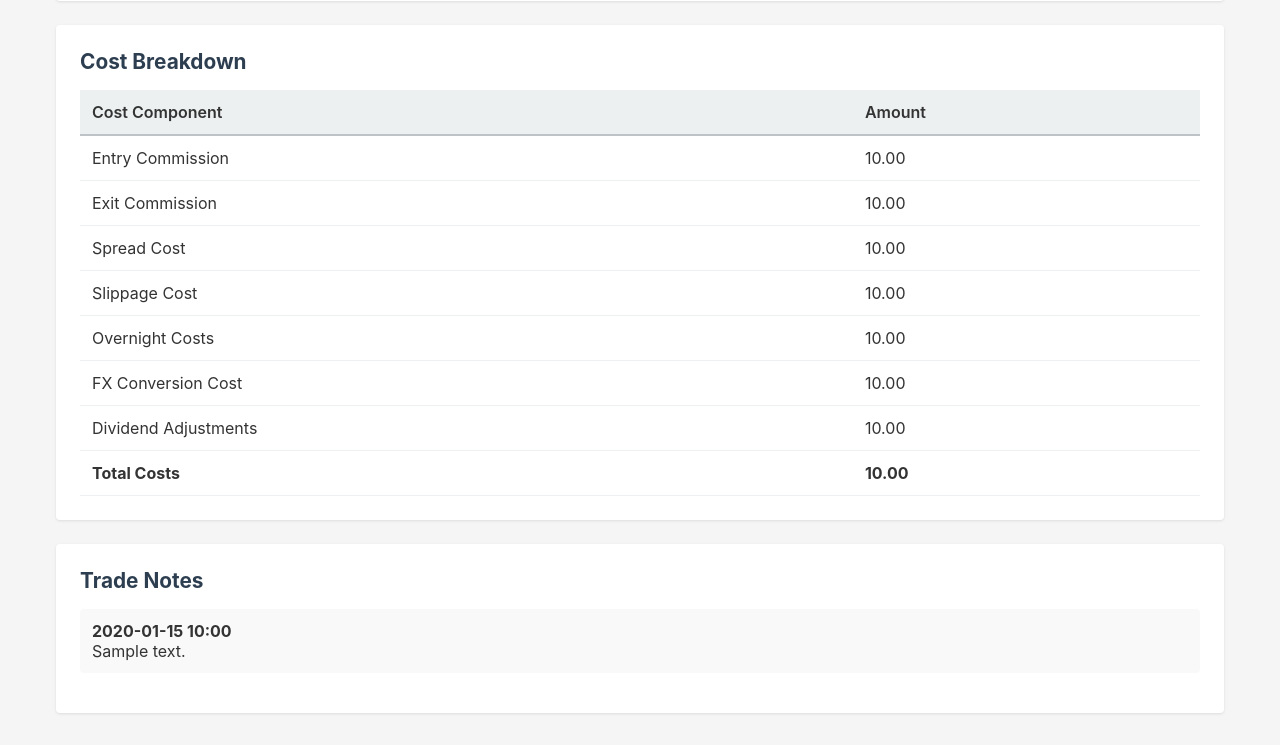
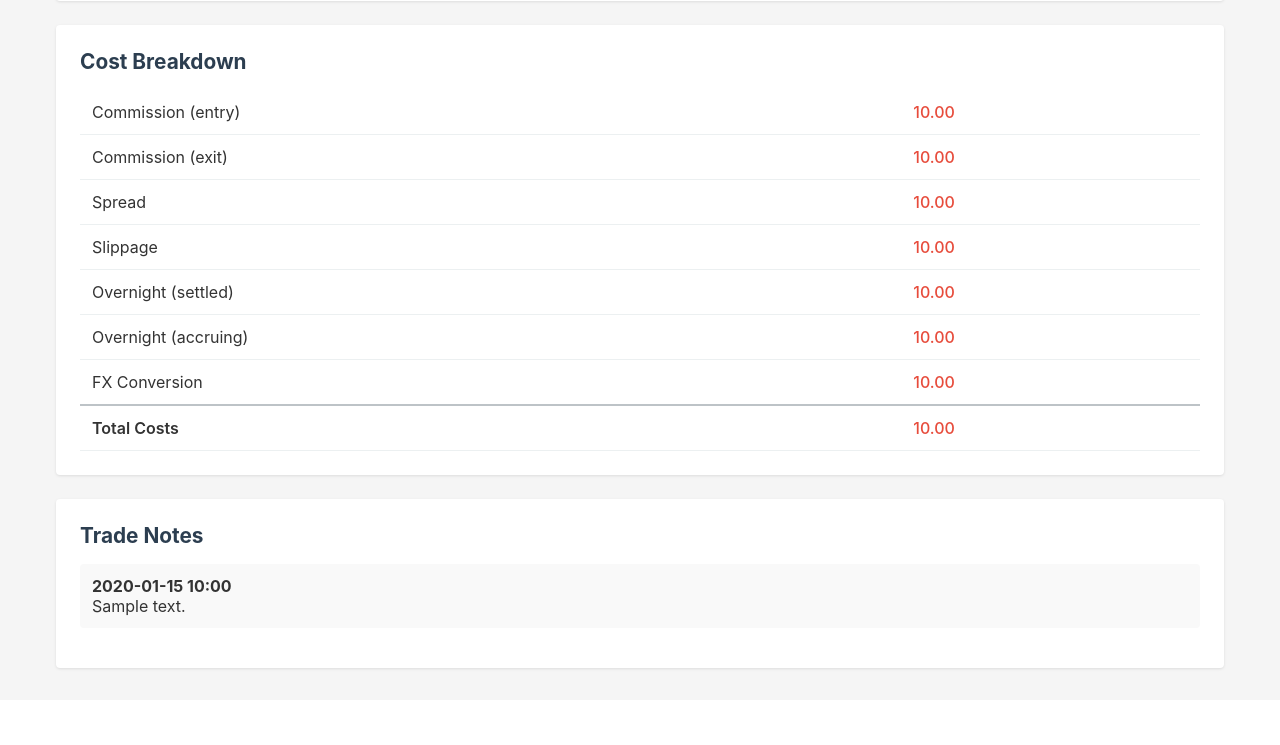
Before and after one commit to best-testing-monkey/phantom_ledger, a FastAPI app: template src/phantom/web/templates/position_detail.html in a window 1280 px wide. Shown: the part 783-1528 px from the top of the page. After the commit the page ends 1454 px from the top, so only its background shows below. Run offline with FastAPI, Linux system fonts and the light colour scheme; the template is opened without the code that fills it: most values are stand-ins (such as "Sample title", 1, 10 or a date in 2020); parts of the project's set-up code (start-up, migrations or seed data) failed here and were passed over; some libraries are stand-ins or nearby versions.

Commit message:
E16-S15: Position cost breakdown panel

```diff
--- a/src/phantom/web/templates/position_detail.html
+++ b/src/phantom/web/templates/position_detail.html
@@ -75,57 +75,35 @@
             </table>
         </div>
 
+        {% set total_costs = position.commission_entry + position.commission_exit
+           + position.spread_cost + position.slippage_cost
+           + position.overnight_costs + position.fx_conversion_cost %}
+
+        {% if total_costs == 0 and position.overnight_accrued == 0 %}
+        <div class="card">
+            <h2>Cost Breakdown</h2>
+            <p class="neutral">No costs recorded.</p>
+        </div>
+        {% else %}
         <div class="card">
             <h2>Cost Breakdown</h2>
             <table>
-                <thead>
-                    <tr>
-                        <th>Cost Component</th>
-                        <th>Amount</th>
-                    </tr>
-                </thead>
-                <tbody>
-                    <tr>
-                        <td>Entry Commission</td>
-                        <td>{{ "%.2f"|format(position.commission_entry) }}</td>
-                    </tr>
-                    <tr>
-                        <td>Exit Commission</td>
-                        <td>{{ "%.2f"|format(position.commission_exit) }}</td>
-                    </tr>
-                    <tr>
-                        <td>Spread Cost</td>
-                        <td>{{ "%.2f"|format(position.spread_cost) }}</td>
-                    </tr>
-                    <tr>
-                        <td>Slippage Cost</td>
-                        <td>{{ "%.2f"|format(position.slippage_cost) }}</td>
-                    </tr>
-                    <tr>
-                        <td>Overnight Costs</td>
-                        <td>{{ "%.2f"|format(position.overnight_costs) }}</td>
-                    </tr>
-                    <tr>
-                        <td>FX Conversion Cost</td>
-                        <td>{{ "%.2f"|format(position.fx_conversion_cost) }}</td>
-                    </tr>
-                    <tr>
-                        <td>Dividend Adjustments</td>
-                        <td>{{ "%.2f"|format(position.dividend_adjustments) }}</td>
-                    </tr>
-                    <tr>
-                        <td><strong>Total Costs</strong></td>
-                        <td><strong>
-                            {{ "%.2f"|format(
-                                position.commission_entry + position.commission_exit + position.spread_cost +
-                                position.slippage_cost + position.overnight_costs + position.fx_conversion_cost +
-                                position.dividend_adjustments
-                            ) }}
-                        </strong></td>
-                    </tr>
-                </tbody>
+                <tr><td>Commission (entry)</td><td class="negative">{{ "%.2f"|format(position.commission_entry) }}</td></tr>
+                <tr><td>Commission (exit)</td><td class="negative">{{ "%.2f"|format(position.commission_exit) }}</td></tr>
+                <tr><td>Spread</td><td class="negative">{{ "%.2f"|format(position.spread_cost) }}</td></tr>
+                <tr><td>Slippage</td><td class="negative">{{ "%.2f"|format(position.slippage_cost) }}</td></tr>
+                <tr><td>Overnight (settled)</td><td class="negative">{{ "%.2f"|format(position.overnight_costs) }}</td></tr>
+                {% if position.status == "open" %}
+                <tr><td>Overnight (accruing)</td><td class="negative">{{ "%.2f"|format(position.overnight_accrued) }}</td></tr>
+                {% endif %}
+                <tr><td>FX Conversion</td><td class="negative">{{ "%.2f"|format(position.fx_conversion_cost) }}</td></tr>
+                <tr style="font-weight:600;border-top:2px solid #bdc3c7;">
+                    <td>Total Costs</td>
+                    <td class="negative">{{ "%.2f"|format(total_costs + position.overnight_accrued) }}</td>
+                </tr>
             </table>
         </div>
+        {% endif %}
 
         {% if notes %}
             <div class="card">
```
